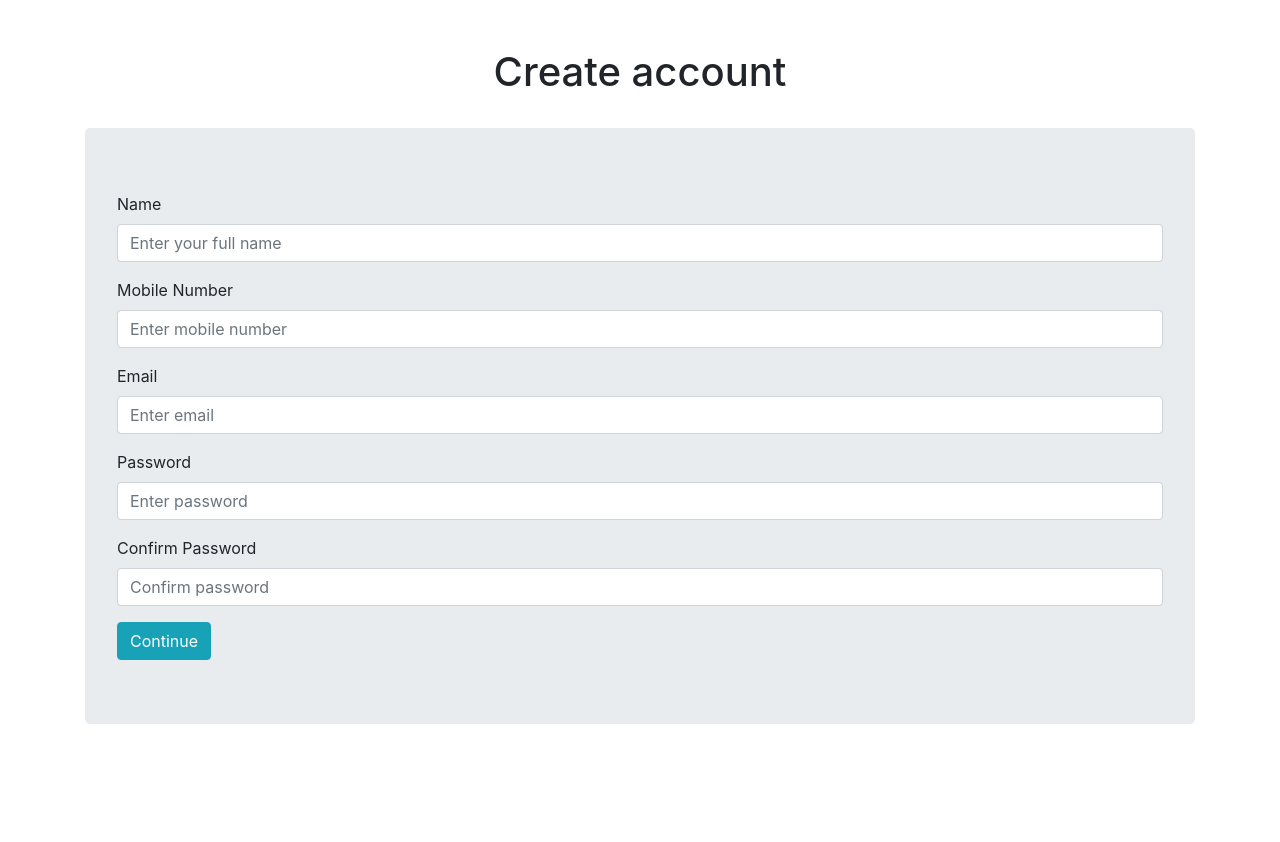
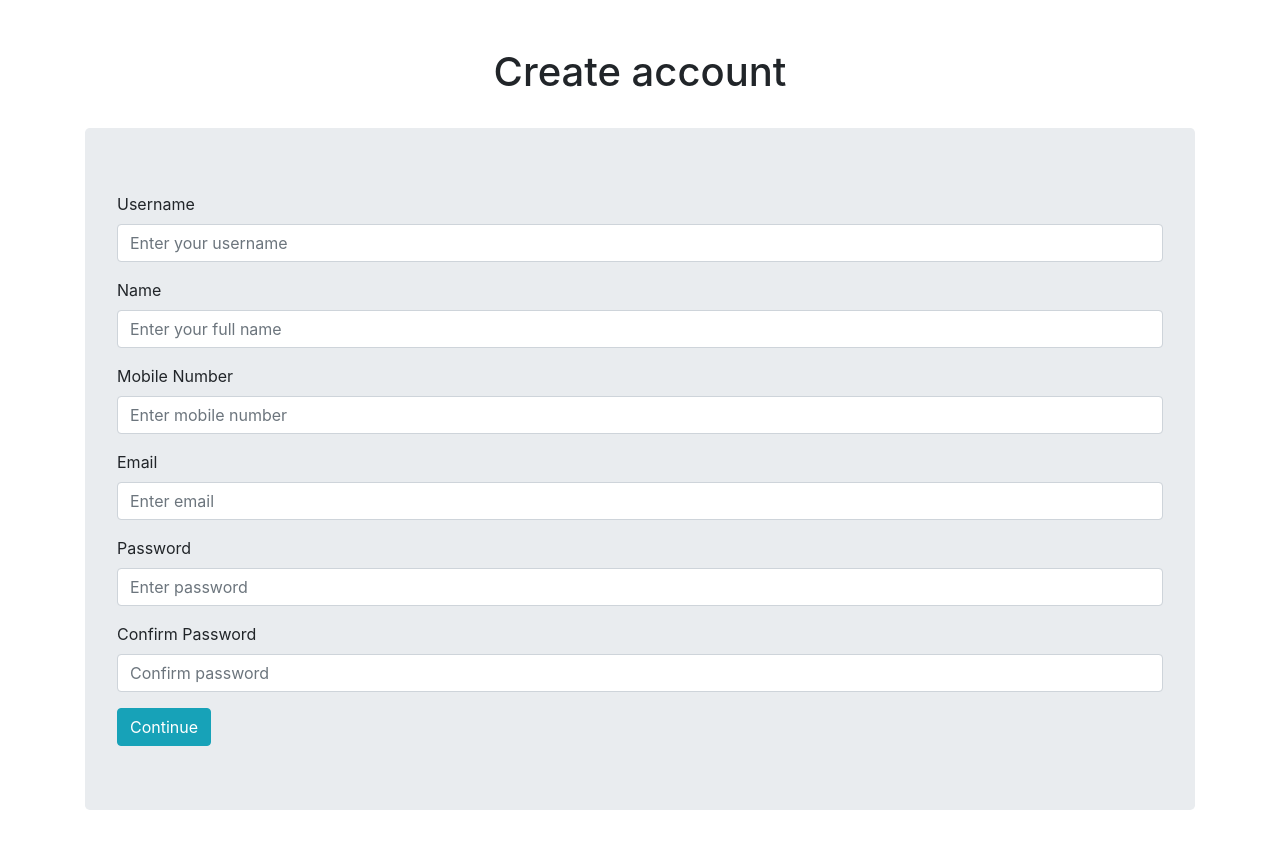
Before and after one commit to tanuj208/ShoppingWebApp, a Flask app: page /signup in a window 1280 px wide. Before the commit the page ends 724 px from the top, so only its background shows below. Run offline with Flask 2, Linux system fonts and the light colour scheme; some libraries are stand-ins or nearby versions.

Commit message:
encrypted

```diff
--- a/app.py
+++ b/app.py
@@ -13,13 +13,14 @@ class User(Base):
 	__tablename__ = "user"
 
 	id = Column('id', Integer,Sequence('user_id_seq'),primary_key=True)
+	username=Column('username',String(255))
 	name = Column('name',String(255))
 	email = Column('email',String(255))
 	mobile = Column('mobile',String(15))
 	password = Column('password',String(25))
 
 	def __repr__(self):
-		return "<User(name='%s', email='%s', mobile='%s', password='%s')>" %(self.name,self.email,self.mobile,self.password)
+		return "<User(username='%s' name='%s', email='%s', mobile='%s', password='%s')>" %(self.username,self.name,self.email,self.mobile,self.password)
 
 engine=create_engine('sqlite:///user.db',echo=True)
 
@@ -29,20 +30,20 @@ Session = sessionmaker(bind=engine)
 sqlsession = Session()
 
 @app.route('/')
-@app.route('/<name>')
-def index(name=None):
+@app.route('/<username>')
+def index(username=None):
 	return render_template("homepage.html")
 
 @app.route('/login', methods=['POST','GET'])
 def login():
 	if request.method=='POST':
 		password=hashing.hash_value(str(request.form['password']),salt='abcd')
-		email=str(request.form['email'])
-		user = sqlsession.query(User).filter_by(email=email).first()
-		if email=='' or hashing.check_value(password,'',salt='abcd'):
+		username=str(request.form['username'])
+		user = sqlsession.query(User).filter_by(username=username).first()
+		if username=='' or hashing.check_value(password,'',salt='abcd'):
 			return render_template("login.html",error="Fields can't be empty")
 		if user is None:
-			return render_template("login.html",error="Email does not exist!")
+			return render_template("login.html",error="Username does not exist!")
 		elif hashing.check_value(user.password,password,salt='abcd'):
 			sqlsession.add(user)
 			sqlsession.commit()
@@ -57,13 +58,14 @@ def signup():
 	if request.method=='POST':
 		error=None
 		user = User()
+		user.username=str(request.form['username'])
 		user.email=str(request.form['email'])
 		user.name=str(request.form['name'])
 		user.mobile=str(request.form['tel'])
 		user.password=hashing.hash_value(str(request.form['password']),salt='abcd')
 		confirm=hashing.hash_value(str(request.form['confirmation']),salt='abcd')
 
-		if user.email=='' or user.name=='' or user.mobile=='' or hashing.check_value(user.password,'',salt='abcd'):
+		if user.username=='' or user.email=='' or user.name=='' or user.mobile=='' or hashing.check_value(user.password,'',salt='abcd'):
 			error="Field can't be empty"
 
 		elif len(user.password)<8:
@@ -72,19 +74,22 @@ def signup():
 		elif confirm!=user.password:
 			error="Passwords do not match"
 
+		elif sqlsession.query(User).filter_by(username=user.username).first() is not None:
+			error="Username already exists"
+
 		elif sqlsession.query(User).filter_by(email=user.email).first() is not None:
-			error="Email exists"
+			error="Email already exists"
 
 		elif sqlsession.query(User).filter_by(mobile=user.mobile).first() is not None:
-			error="Mobile number exists"
+			error="Mobile number already exists"
 
 		if error:
 			return render_template('signup.html',error=error)
 
 		sqlsession.add(user)
 		sqlsession.commit()
-		session['user']=user.name
-		return redirect(url_for('index',name=user.name))
+		session['user']=user.username
+		return redirect(url_for('index',username=user.username))
 	return render_template('signup.html',error=None)
 
 @app.route('/usertable')
--- a/templates/login.html
+++ b/templates/login.html
@@ -15,9 +15,10 @@
 		<form action="/login" method="POST">
 			<div class="jumbotron">
 				<div class="form-group">
-					<label for="email">Email Address</label>
-					<input type="email" name="email" class="form-control" id="email" placeholder="Enter Email-id">
+					<label for="username">Username</label>
+					<input type="text" name="username" class="form-control" id="username" placeholder="Enter username">
 				</div>
+
 				<div class="form-group">
 					<label for="password">Password:</label>
 					<input type="password" name="password" class="form-control" id="password" placeholder="Enter password">
--- a/templates/signup.html
+++ b/templates/signup.html
@@ -14,6 +14,10 @@
 		<h1 class="text-center">Create account</h1><br>
 		<form action="/signup" method="POST">
 			<div class="jumbotron">
+				<div class="form-group">
+					<label for="username">Username</label>
+					<input type="text" name="username" class="form-control" id="username" placeholder="Enter your username">
+				</div>
 				<div class="form-group">
 					<label for="name">Name</label>
 					<input type="name" name="name" class="form-control" id="name" placeholder="Enter your full name">
--- a/templates/table.html
+++ b/templates/table.html
@@ -9,6 +9,7 @@
 	<table border = 1 cellspacing=5 width=50% height=50px bgcolor="#ffff9f">
 	<tr>
 		<th>ID</td>
+		<th>Username</th>
 		<th>Name</td>
 		<th>Email</td>
 		<th>Phone</td>
@@ -18,6 +19,7 @@
 	{% for row in rows if row["id"] %}
 	<tr>
 		<td>{{row["id"]}}</td>
+		<td>{{row["username"]}}</td>
 		<td>{{row["name"]}}</td>
 		<td>{{row["email"]}}</td>
 		<td>{{row["mobile"]}}</td>
```
Also changed, not shown: templates/ammazon.jpg (added), user.db.
